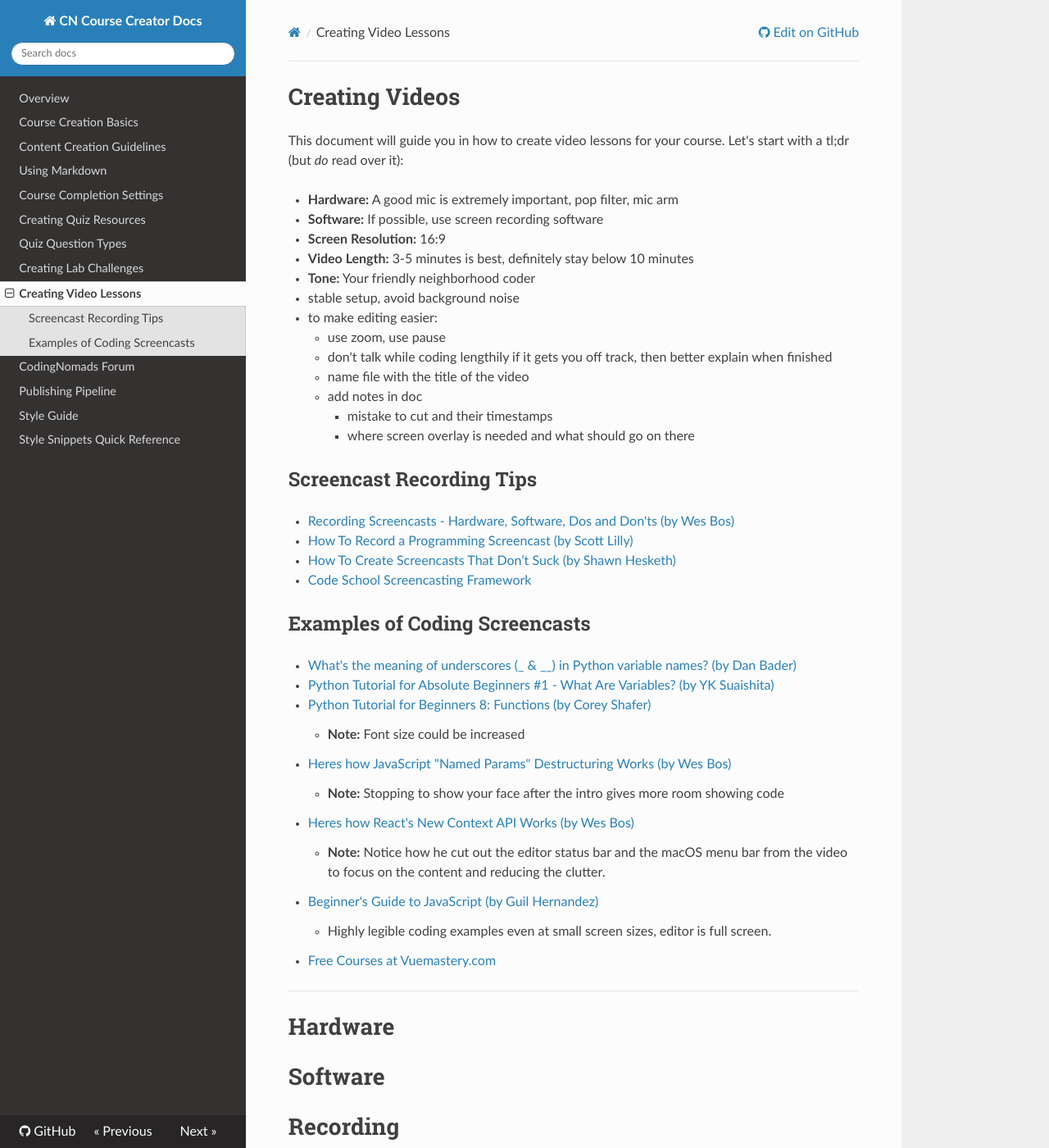
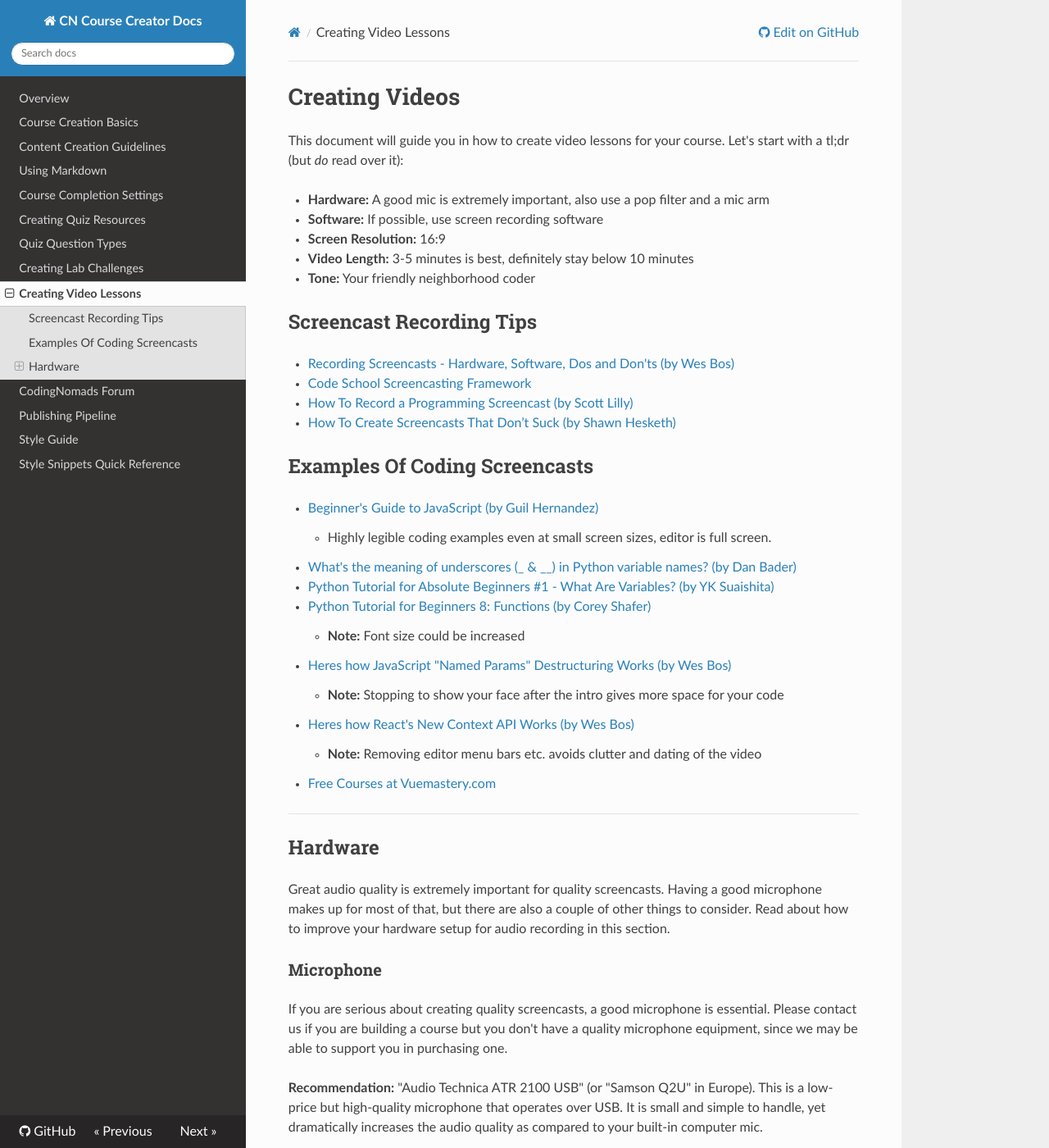
Before and after one commit to iansedano/creator-docs, an MkDocs documentation site: the page built from docs/07-creating-videos.md, in a window 1280 px wide and 1400 px high. Shown: the whole window at 82% size. Built offline with MkDocs 1.6.1, drawn with Linux system fonts in a browser that asks for light colours; nearby versions of some CDN libraries; some of the changed text lies outside the part shown.

Commit message:
Add hardware info

```diff
--- a/docs/07-creating-videos.md
+++ b/docs/07-creating-videos.md
@@ -2,56 +2,74 @@
 
 This document will guide you in how to create video lessons for your course. Let's start with a tl;dr (but _do_ read over it):
 
-* **Hardware:** A good mic is extremely important, pop filter, mic arm
+* **Hardware:** A good mic is extremely important, also use a pop filter and a mic arm
 * **Software:** If possible, use screen recording software
 * **Screen Resolution:** 16:9
 * **Video Length:** 3-5 minutes is best, definitely stay below 10 minutes
 * **Tone:** Your friendly neighborhood coder
 
-* stable setup, avoid background noise
-* to make editing easier:
-    - use zoom, use pause
-    - don't talk while coding lengthily if it gets you off track, then better explain when finished
-    - name file with the title of the video
-    - add notes in doc
-        * mistake to cut and their timestamps
-        * where screen overlay is needed and what should go on there
-
 ## Screencast Recording Tips
 
 * [Recording Screencasts - Hardware, Software, Dos and Don'ts (by Wes Bos)](https://syntax.fm/show/037/recording-screencasts-hardware-software-dos-and-don-ts)
+* [Code School Screencasting Framework](https://gist.github.com/olivierlacan/4062929)
 * [How To Record a Programming Screencast (by Scott Lilly)](https://scottlilly.com/how-to-record-a-programming-screencast/)
 * [How To Create Screencasts That Don’t Suck (by Shawn Hesketh)](https://shawnhesketh.com/create-screencasts/)
-* [Code School Screencasting Framework](https://gist.github.com/olivierlacan/4062929)
 
-## Examples of Coding Screencasts
+## Examples Of Coding Screencasts
 
+* [Beginner's Guide to JavaScript (by Guil Hernandez)](https://www.youtube.com/watch?v=UOeofWla8mE)
+    - Highly legible coding examples even at small screen sizes, editor is full screen.
 * [What's the meaning of underscores (_ & __) in Python variable names? (by Dan Bader)](https://www.youtube.com/watch?v=ALZmCy2u0jQ)
 * [Python Tutorial for Absolute Beginners #1 - What Are Variables? (by YK Suaishita)](https://www.youtube.com/watch?v=Z1Yd7upQsXY)
 * [Python Tutorial for Beginners 8: Functions (by Corey Shafer)](https://www.youtube.com/watch?v=9Os0o3wzS_I)
     - **Note:** Font size could be increased
 * [Heres how JavaScript "Named Params" Destructuring Works (by Wes Bos)](https://www.youtube.com/watch?v=c2PGgkCIjEA )
-    - **Note:** Stopping to show your face after the intro gives more room showing code
+    - **Note:** Stopping to show your face after the intro gives more space for your code
 * [Heres how React's New Context API Works (by Wes Bos)](https://www.youtube.com/watch?v=XLJN4JfniH4)
-    - **Note:** Notice how he cut out the editor status bar and the macOS menu bar from the video to focus on the content and reducing the clutter.
-* [Beginner's Guide to JavaScript (by Guil Hernandez)](https://www.youtube.com/watch?v=UOeofWla8mE)
-    - Highly legible coding examples even at small screen sizes, editor is full screen.
+    - **Note:** Removing editor menu bars etc. avoids clutter and dating of the video
 * [Free Courses at Vuemastery.com](https://www.vuemastery.com/)
-
 
 ---
 
-# Hardware
+## Hardware
+
+Great audio quality is extremely important for quality screencasts. Having a good microphone makes up for most of that, but there are also a couple of other things to consider. Read about how to improve your hardware setup for audio recording in this section.
+
+### Microphone
+
+If you are serious about creating quality screencasts, a good microphone is essential. Please contact us if you are building a course but you don't have a quality microphone equipment, since we may be able to support you in purchasing one.
+
+**Recommendation:** "Audio Technica ATR 2100 USB" (or "Samson Q2U" in Europe). This is a low-price but high-quality microphone that operates over USB. It is small and simple to handle, yet dramatically increases the audio quality as compared to your built-in computer mic.
+
+#### Microphone Adjustments
+
+- **Distance:** Aim for 2-20cm (1-8 inches) between your mouth and the microphone.
+- **Direction:** Aim to speak directly into the mic, not off to the side.
+- **Gain:** Turn up your gain, but avoid it going too high.
+
+
+<iframe width="560" height="315" src="https://www.youtube.com/embed/hZe2ugX4h9A" frameborder="0" allow="accelerometer; autoplay; encrypted-media; gyroscope; picture-in-picture" allowfullscreen></iframe>
+
+### Additional Equipment
+
+**Mic Arm:** Sinc you will want to have your computer in front of you for coding, a mic arm can helpto place the mic where you need it for a good recording outcome.
+
+**Pop-Filter:** Plosives, such as "p", "t", "k", can come out surprisingly loud and disturbing in a spoken audio recording. A pop filter can help to reduce these pop sounds.
+
+**Headphones:** In case that you like to hear your voice through the recording, during he recording, a pair of headphones will be necessary. Use in-ear headphones to avoid any sound leaking from them into your recording.
+
+**Audio Foam:** Using audio foam can reduce room echo. If you have a small room with fabric, such as a walk-in closet, that can also work as an uncomplicated alternative.
+
+**T-Shirt:** No, this is not about getting dressed! Putting a T-Shirt under your laptop while recording can significantly reduce the clicking noise that your computer keys make.
 
 
 # Software
-
 
 # Recording
 
 ## Video Length
 
-Keeping your videos short helps both you and your students to stay on track. Aim for 3-5 minutes per video, and definitely stay below 10 minutes. If you are explaining a complex concept that requires more time, split it up in logical chunks that are each below 10 minutes.
+**3-5 minutes:** Keeping your videos short helps both you and your students to stay on track. Aim for 3-5 minutes per video, and definitely stay below 10 minutes. If you are explaining a complex concept that requires more time, split it up in logical chunks that are each below 10 minutes.
 
 
 # General Info
@@ -86,6 +104,7 @@ When using slides for any of your videos please use our [slides template](https:
 
 Stick with this basic design. It'll help your students to focus on the essential information.
 
+---
 
 # tips
 - when there's only coding, don't talk anything
@@ -108,3 +127,13 @@ Stick with this basic design. It'll help your students to focus on the essential
 - if you have a better microphone, please use that instead
 
 - upload the finished recordings to a google photos folder for sharing
+
+
+* stable setup, avoid background noise
+* to make editing easier:
+    - use zoom, use pause
+    - don't talk while coding lengthily if it gets you off track, then better explain when finished
+    - name file with the title of the video
+    - add notes in doc
+        * mistake to cut and their timestamps
+        * where screen overlay is needed and what should go on there
```
